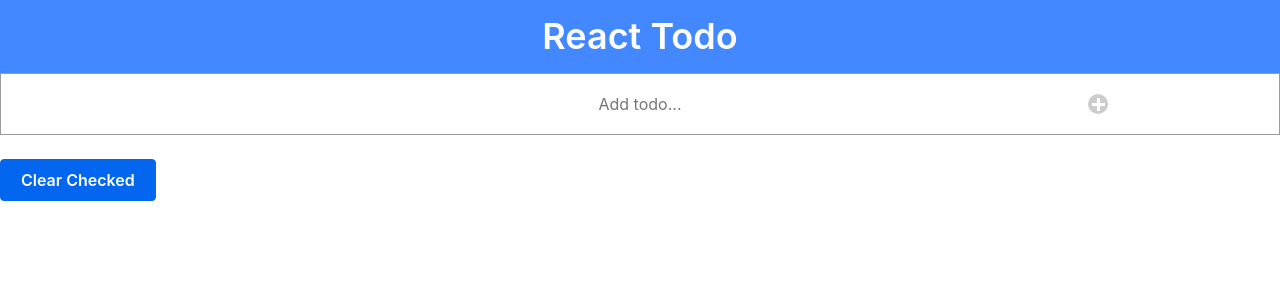
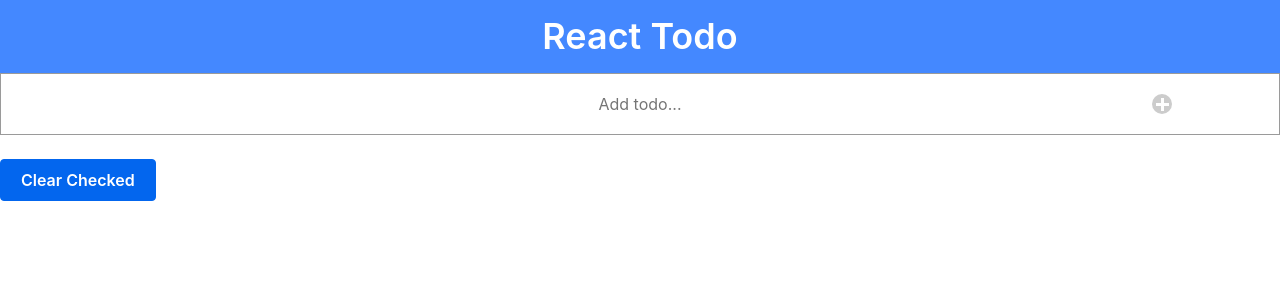
Before and after one commit to lyndonpanton/react-todo, a React (Create React App) app: page / in a window 1280 px wide. Shown: the top 300 px of the page. Built offline with nearby package versions, Linux system fonts and the light colour scheme.

Commit message:
adjusted icon position

```diff
--- a/src/Plus.css
+++ b/src/Plus.css
@@ -1,6 +1,6 @@
 .circle {
 	position: absolute;
-	left: 85%;
+	left: 90%;
 
 	border-radius: 50%;
 	width: 20px;
```
